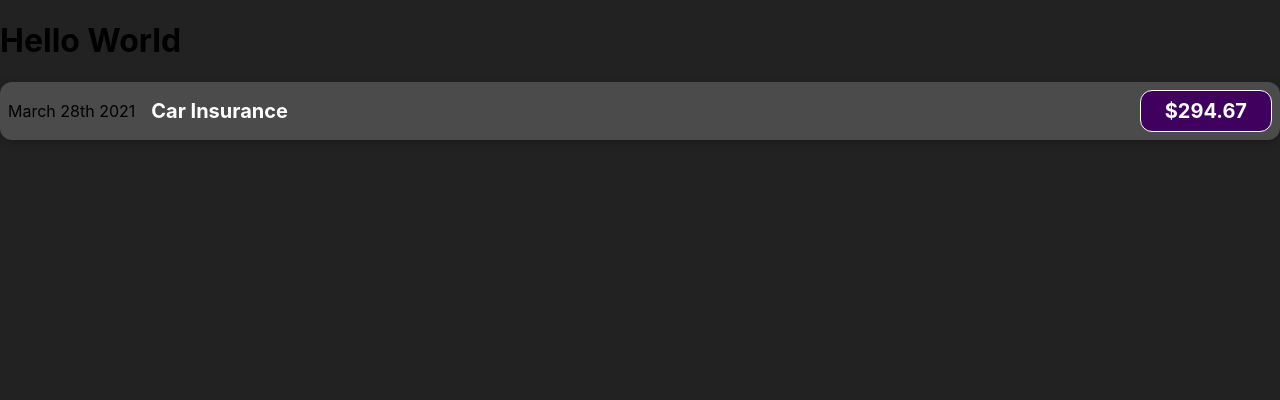
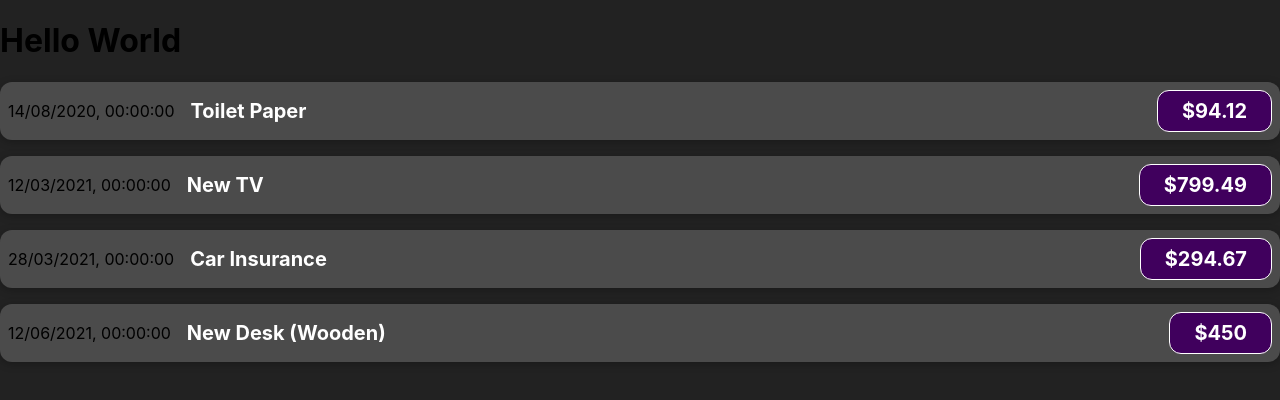
Before and after one commit to g-101/state-and-events-react, a React (Create React App) app: page / in a window 1280 px wide. Shown: the top 400 px of the page. Built offline with nearby package versions, Linux system fonts and the light colour scheme.

Commit message:
passando dados via props

```diff
--- a/src/App.js
+++ b/src/App.js
@@ -1,11 +1,36 @@
 import { ExpenseItem } from './components/ExpenseItem';
 
 function App() {
-  // para aplicar o css colocamos className. Aqui o JSX por debaixo dos panos é apenas javascript no final.
+  const expenses = [
+    {
+      id: 'e1',
+      title: 'Toilet Paper',
+      amount: 94.12,
+      date: new Date(2020, 7, 14),
+    },
+    { id: 'e2', title: 'New TV', amount: 799.49, date: new Date(2021, 2, 12) },
+    {
+      id: 'e3',
+      title: 'Car Insurance',
+      amount: 294.67,
+      date: new Date(2021, 2, 28),
+    },
+    {
+      id: 'e4',
+      title: 'New Desk (Wooden)',
+      amount: 450,
+      date: new Date(2021, 5, 12),
+    },
+  ];
+
   return (
     <div>
       <h1>Hello World</h1>
-      <ExpenseItem />
+      {/* Passamos dados para outros componentes atraves de atributos */}
+      <ExpenseItem title={expenses[0].title} amount={expenses[0].amount} date={expenses[0].date} />
+      <ExpenseItem title={expenses[1].title} amount={expenses[1].amount} date={expenses[1].date} />
+      <ExpenseItem title={expenses[2].title} amount={expenses[2].amount} date={expenses[2].date} />
+      <ExpenseItem title={expenses[3].title} amount={expenses[3].amount} date={expenses[3].date} />
     </div>
   );
 }
--- a/src/components/ExpenseItem.js
+++ b/src/components/ExpenseItem.js
@@ -1,14 +1,19 @@
 import './ExpenseItem.css';
 // Um componente é apenas uma função em javascript
 // Para usar um componente em qualquer lugar, deve-se exporta-lo.
-export const ExpenseItem = () => {
+export const ExpenseItem = props => {
+  // com o unico parametro recebemos todos os dados que foram passado a esse componente.
+  // o parametro props recebe um objeto com todos os atributos.
+  console.log(props);
+
   // Um componente retorna apenas um elemento por vez
   return (
+    //  para aplicar o css colocamos className. Aqui o JSX por debaixo dos panos é apenas javascript no final.
     <div className="expense-item">
-      <div>March 28th 2021</div>
+      <div>{props.date.toLocaleString('en-GB', { timeZone: 'UTC' })}</div>
       <div className="expense-item__description">
-        <h2>Car Insurance</h2>
-        <div className="expense-item__price">$294.67</div>
+        <h2>{props.title}</h2>
+        <div className="expense-item__price">${props.amount}</div>
       </div>
     </div>
   );
--- a/src/index.css
+++ b/src/index.css
@@ -11,7 +11,3 @@
   -webkit-font-smoothing: antialiased;
   -moz-osx-font-smoothing: grayscale;
 }
-
-code {
-  font-family: source-code-pro, Menlo, Monaco, Consolas, 'Courier New', monospace;
-}
```
